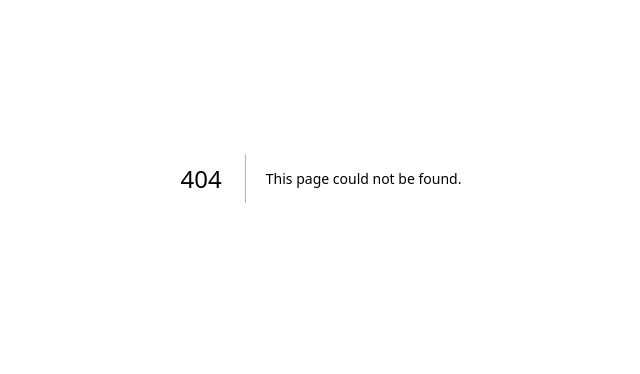
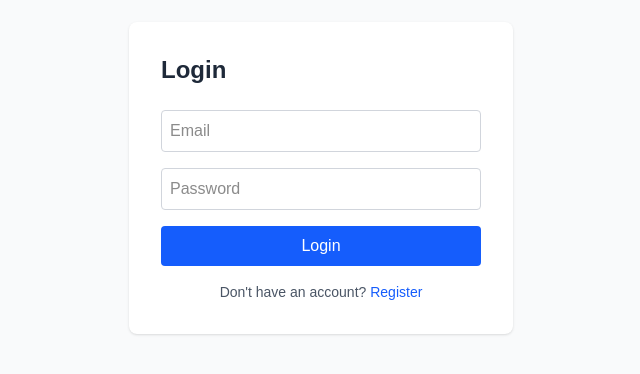
Before and after one commit to Biplob106/mistiri-frontend, a Next.js app: page /login in a window 1280 px wide. Before the commit this address had no page. Shown: the part 222-596 px from the top of the page, without its empty margins (319-959 px from the left). Built offline with nearby package versions, Linux system fonts and the light colour scheme.

Commit message:
feat: add protected dashboard with token verification and logout

```diff
--- /dev/null
+++ b/src/app/dashboard/page.tsx
@@ -0,0 +1,79 @@
+"use client";
+
+import { useEffect, useState } from "react";
+import { useRouter } from "next/navigation";
+import { api } from "@/lib/api";
+
+export default function DashboardPage() {
+  const router = useRouter();
+  const [user, setUser] = useState<any>(null);
+  const [loading, setLoading] = useState(true);
+
+  useEffect(() => {
+    const token = localStorage.getItem("token");
+
+    // token না থাকলে login page-এ পাঠাই
+    if (!token) {
+      router.push("/login");
+      return;
+    }
+
+    // token আছে — backend-এ যাচাই করি এটা আসলেই valid কিনা
+    api
+      .get("/auth/me", {
+        headers: { Authorization: `Bearer ${token}` },
+      })
+      .then((res) => {
+        setUser(res.data.user);
+        setLoading(false);
+      })
+      .catch(() => {
+        // token invalid বা expired — সরিয়ে login-এ পাঠাই
+        localStorage.removeItem("token");
+        localStorage.removeItem("user");
+        router.push("/login");
+      });
+  }, [router]);
+
+  const handleLogout = () => {
+    localStorage.removeItem("token");
+    localStorage.removeItem("user");
+    router.push("/login");
+  };
+
+  if (loading) {
+    return (
+      <div className="flex min-h-screen items-center justify-center">
+        <p className="text-gray-500">Loading...</p>
+      </div>
+    );
+  }
+
+  return (
+    <div className="min-h-screen bg-gray-50 p-8">
+      <div className="mx-auto max-w-2xl rounded-lg bg-white p-8 shadow">
+        <div className="mb-6 flex items-center justify-between">
+          <h1 className="text-2xl font-bold text-gray-800">Dashboard</h1>
+          <button
+            onClick={handleLogout}
+            className="rounded bg-red-600 px-4 py-2 text-sm text-white hover:bg-red-700"
+          >
+            Logout
+          </button>
+        </div>
+
+        <div className="space-y-2 text-gray-700">
+          <p>
+            <span className="font-semibold">Name:</span> {user.name}
+          </p>
+          <p>
+            <span className="font-semibold">Email:</span> {user.email}
+          </p>
+          <p>
+            <span className="font-semibold">Role:</span> {user.role}
+          </p>
+        </div>
+      </div>
+    </div>
+  );
+}
--- /dev/null
+++ b/src/app/login/page.tsx
@@ -0,0 +1,90 @@
+"use client";
+
+import { useState } from "react";
+import { useRouter } from "next/navigation";
+import { api } from "@/lib/api";
+
+export default function LoginPage() {
+  const router = useRouter();
+
+  const [form, setForm] = useState({ email: "", password: "" });
+  const [error, setError] = useState("");
+  const [loading, setLoading] = useState(false);
+
+  const handleChange = (e: React.ChangeEvent<HTMLInputElement>) => {
+    setForm({ ...form, [e.target.name]: e.target.value });
+  };
+
+  const handleSubmit = async () => {
+    setError("");
+    setLoading(true);
+    try {
+      const res = await api.post("/auth/login", form);
+
+      // backend থেকে আসা token আর user browser-এ save করি
+      localStorage.setItem("token", res.data.token);
+      localStorage.setItem("user", JSON.stringify(res.data.user));
+
+      // role অনুযায়ী আলাদা জায়গায় পাঠাই
+      const role = res.data.user.role;
+      if (role === "technician") {
+        router.push("/technician/dashboard");
+      } else if (role === "admin") {
+        router.push("/admin/dashboard");
+      } else {
+        router.push("/dashboard");
+      }
+    } catch (err: any) {
+      setError(err.response?.data?.message || "Something went wrong");
+    } finally {
+      setLoading(false);
+    }
+  };
+
+  return (
+    <div className="flex min-h-screen items-center justify-center bg-gray-50">
+      <div className="w-full max-w-sm rounded-lg bg-white p-8 shadow">
+        <h1 className="mb-6 text-2xl font-bold text-gray-800">Login</h1>
+
+        {error && (
+          <p className="mb-4 rounded bg-red-50 p-2 text-sm text-red-600">
+            {error}
+          </p>
+        )}
+
+        <div className="space-y-4">
+          <input
+            name="email"
+            type="email"
+            placeholder="Email"
+            value={form.email}
+            onChange={handleChange}
+            className="w-full rounded border border-gray-300 p-2 focus:border-blue-500 focus:outline-none"
+          />
+          <input
+            name="password"
+            type="password"
+            placeholder="Password"
+            value={form.password}
+            onChange={handleChange}
+            className="w-full rounded border border-gray-300 p-2 focus:border-blue-500 focus:outline-none"
+          />
+          <button
+            onClick={handleSubmit}
+            disabled={loading}
+            className="w-full rounded bg-blue-600 p-2 text-white hover:bg-blue-700 disabled:opacity-50"
+          >
+            {loading ? "Logging in..." : "Login"}
+          </button>
+        </div>
+
+        <p className="mt-4 text-center text-sm text-gray-600">
+          Don&apos;t have an account?{" "}
+          <a href="/register" className="text-blue-600 hover:underline">
+            Register
+          </a>
+        </p>
+      </div>
+    </div>
+  );
+}
```
